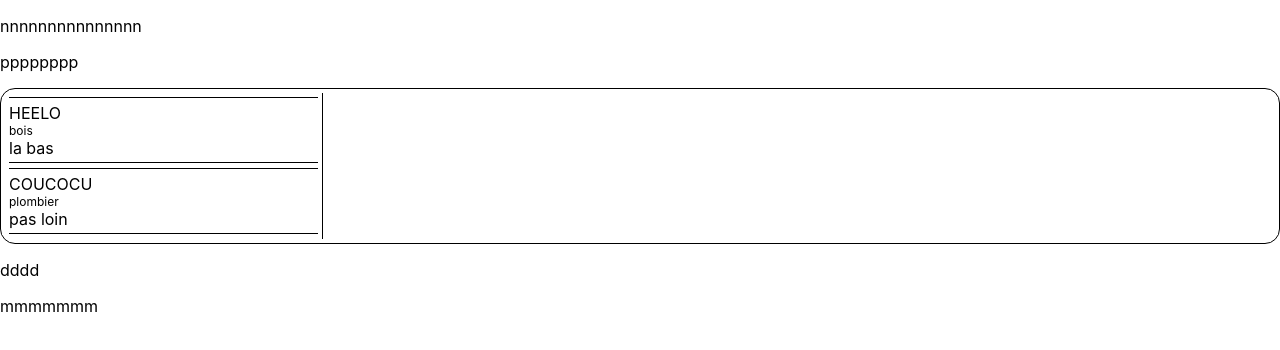
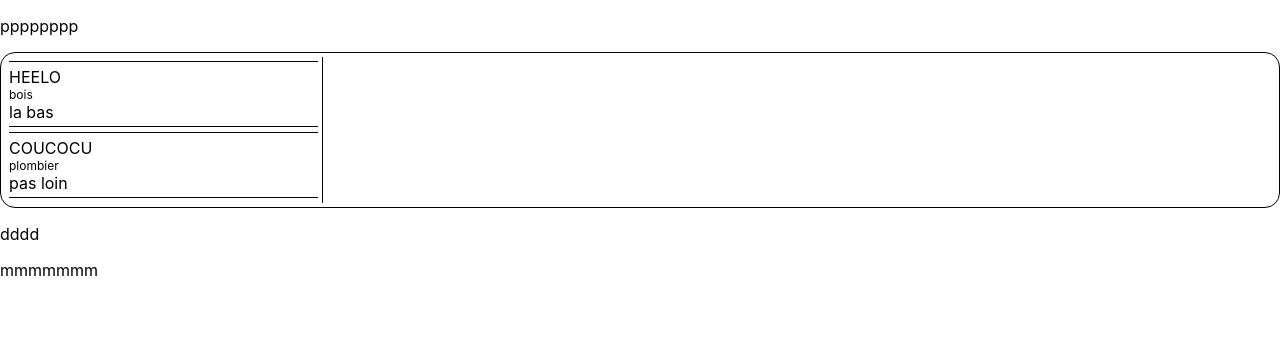
Before and after one commit to JulesVolpei/projetMongoDB, a React (Create React App) app in the folder frontend/: page / in a window 1280 px wide. Shown: the top 350 px of the page. Built offline with nearby package versions, Linux system fonts and the light colour scheme.

Commit message:
rename components

```diff
--- a/frontend/package.json
+++ b/frontend/package.json
@@ -3,6 +3,8 @@
   "version": "0.1.0",
   "private": true,
   "dependencies": {
+    "@mui/material": "^5.15.0",
+    "@mui/styles": "^5.15.0",
     "@testing-library/jest-dom": "^5.17.0",
     "@testing-library/react": "^13.4.0",
     "@testing-library/user-event": "^13.5.0",
--- a/frontend/src/App.js
+++ b/frontend/src/App.js
@@ -7,7 +7,6 @@ import Footer from "./components/screens/Footer";
 function App() {
   return (
       <>
-        <p>nnnnnnnnnnnnnnn</p>
         <Intro/>
         <CompaniesOverview/>
         <CompaniesDetails/>
--- a/frontend/src/components/compagniesDetails/CompagniesDetails.js
+++ b/frontend/src/components/compagniesDetails/CompagniesDetails.js
@@ -1,4 +1,4 @@
-import CompanieDetail from "./CompagnieDetail";
+import CompanieDetail from "./CompanyDetail";
 
 
 const CompaniesDetails = () => {
--- a/frontend/src/components/compagniesDetails/CompagnieDetail.js
+++ b/frontend/src/components/compagniesDetails/CompanyDetail.js
@@ -1,6 +1,6 @@
 import Grid from "@mui/material/Unstable_Grid2";
 
-const CompanieDetail = () => {
+const CompanyDetail = () => {
     return(
         <Grid>
 
@@ -8,4 +8,4 @@ const CompanieDetail = () => {
     );
 }
 
-export default CompanieDetail;
+export default CompanyDetail;
--- a/frontend/src/components/map/CompagniesOverview.js
+++ b/frontend/src/components/map/CompagniesOverview.js
@@ -1,5 +1,5 @@
 import Map from "./Map";
-import CompanieList from "../screens/CompagnieList";
+import CompanyList from "../screens/CompanyList";
 import Grid from "@mui/material/Unstable_Grid2";
 import {makeStyles} from "@mui/styles";
 
@@ -9,7 +9,7 @@ const CompaniesOverview = () => {
     return (
         <Grid container className={classes.container}>
             <Grid item xs={3} className={classes.companiesList}>
-                <CompanieList />
+                <CompanyList />
             </Grid>
             <Grid item xs={9}>
                 <Map />
--- a/frontend/src/components/screens/CompagnieList.js
+++ b/frontend/src/components/screens/CompanyList.js
@@ -4,7 +4,7 @@ import {makeStyles} from "@mui/styles";
 import useGET from "../../hooks/useGET";
 import {useEffect, useState} from "react";
 
-const CompanieList = () => {
+const CompanyList = () => {
     const [response, setUrl] = useGET("");
     const [companiesOverview, setCompaniesOverview] = useState([]);
 
@@ -74,4 +74,4 @@ const useStyles = makeStyles({
     },
 })
 
-export default CompanieList;
+export default CompanyList;
--- a/frontend/src/index.js
+++ b/frontend/src/index.js
@@ -2,16 +2,10 @@ import React from 'react';
 import ReactDOM from 'react-dom/client';
 import './index.css';
 import App from './App';
-import reportWebVitals from './reportWebVitals';
 
 const root = ReactDOM.createRoot(document.getElementById('root'));
 root.render(
-  <React.StrictMode>
-    <App />
-  </React.StrictMode>
+    <React.StrictMode>
+        <App />
+    </React.StrictMode>
 );
-
-// If you want to start measuring performance in your app, pass a function
-// to log results (for example: reportWebVitals(console.log))
-// or send to an analytics endpoint. Learn more: https://bit.ly/CRA-vitals
-reportWebVitals();
```
Also changed, not shown: 1 other file (tests, documents, lock files or other folders).
